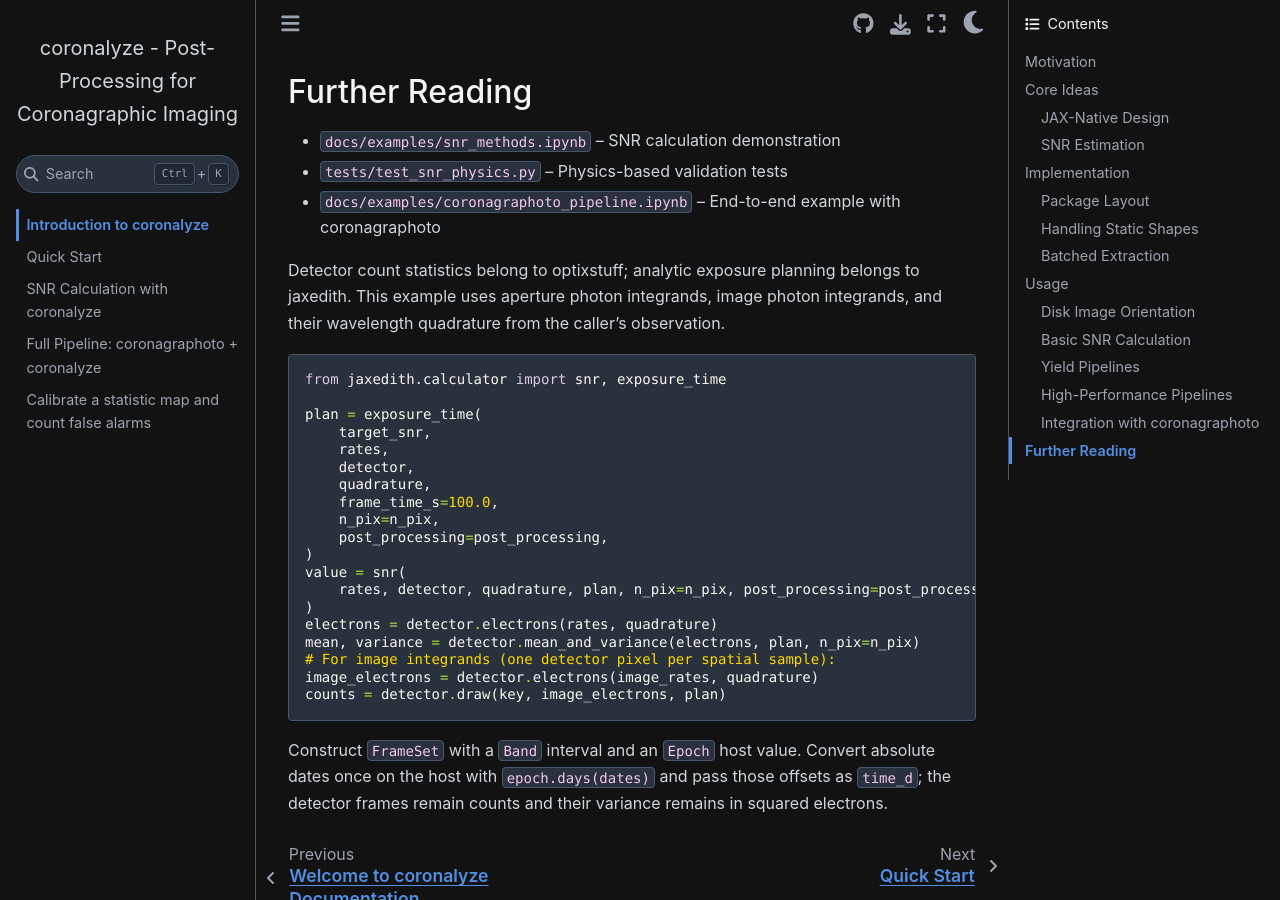
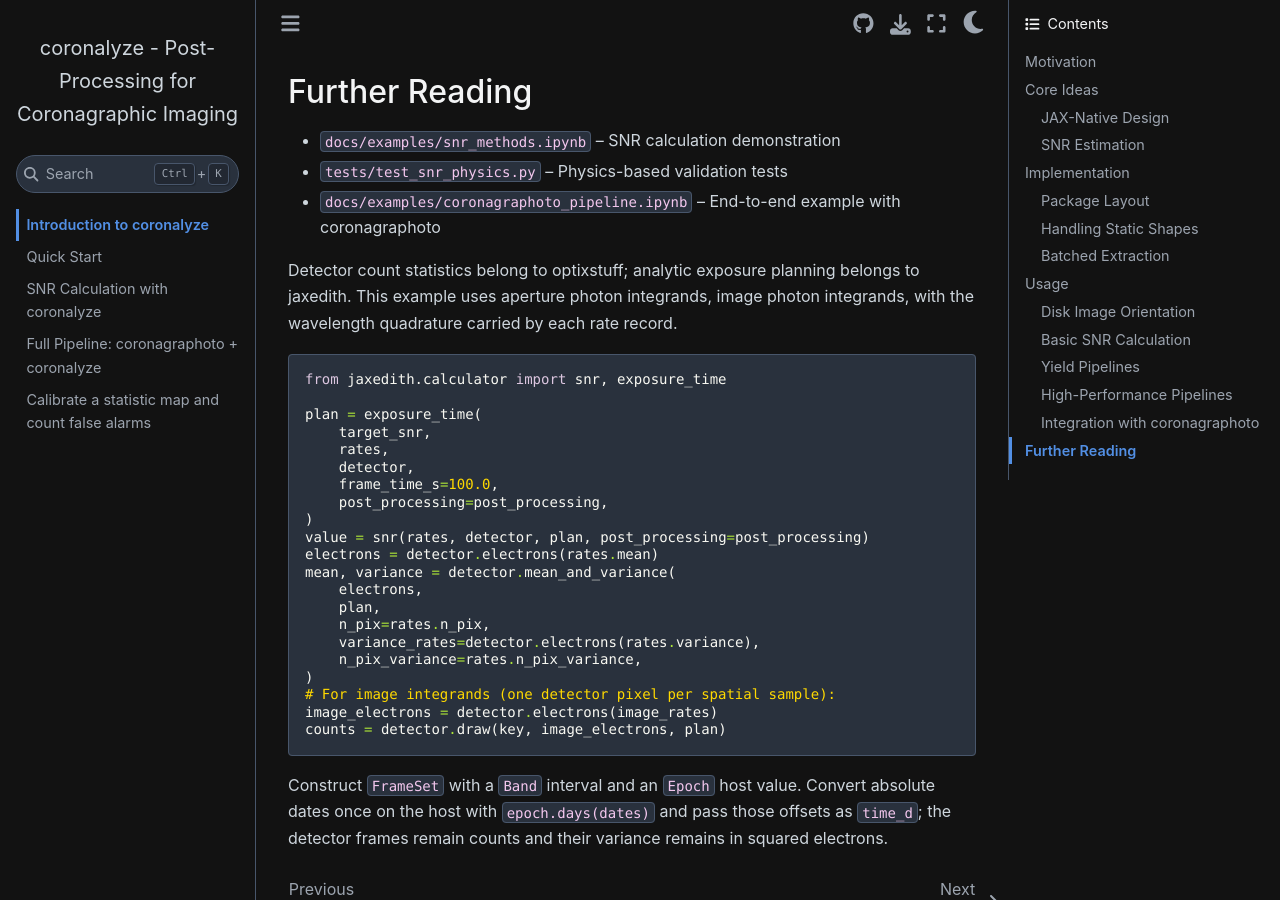
Before and after one commit to CoreySpohn/coronalyze, a Sphinx documentation site: the page built from docs/introduction.md, in a window 1280 px wide and 900 px high, scrolled down 5352 px. Built offline with Sphinx 7.4.7 and the Sphinx Book theme 1.1.4, drawn with Linux system fonts in a browser that asks for light colours; pages that are not in the unit, such as notebooks, are missing from menus.

Commit message:
refactor: read electron images with bound quadratures

````diff
--- a/docs/introduction.md
+++ b/docs/introduction.md
@@ -227,7 +227,7 @@ Analytic post-processing uses explicit residual fractions in
 
 Detector count statistics belong to optixstuff; analytic exposure planning belongs
 to jaxedith. This example uses aperture photon integrands, image photon
-integrands, and their wavelength quadrature from the caller's observation.
+integrands, with the wavelength quadrature carried by each rate record.
 
 ```python notest
 from jaxedith.calculator import snr, exposure_time
@@ -236,18 +236,20 @@ plan = exposure_time(
     target_snr,
     rates,
     detector,
-    quadrature,
     frame_time_s=100.0,
-    n_pix=n_pix,
     post_processing=post_processing,
 )
-value = snr(
-    rates, detector, quadrature, plan, n_pix=n_pix, post_processing=post_processing
+value = snr(rates, detector, plan, post_processing=post_processing)
+electrons = detector.electrons(rates.mean)
+mean, variance = detector.mean_and_variance(
+    electrons,
+    plan,
+    n_pix=rates.n_pix,
+    variance_rates=detector.electrons(rates.variance),
+    n_pix_variance=rates.n_pix_variance,
 )
-electrons = detector.electrons(rates, quadrature)
-mean, variance = detector.mean_and_variance(electrons, plan, n_pix=n_pix)
 # For image integrands (one detector pixel per spatial sample):
-image_electrons = detector.electrons(image_rates, quadrature)
+image_electrons = detector.electrons(image_rates)
 counts = detector.draw(key, image_electrons, plan)
 ```
 
````
Also changed, not shown: 3 other files.
